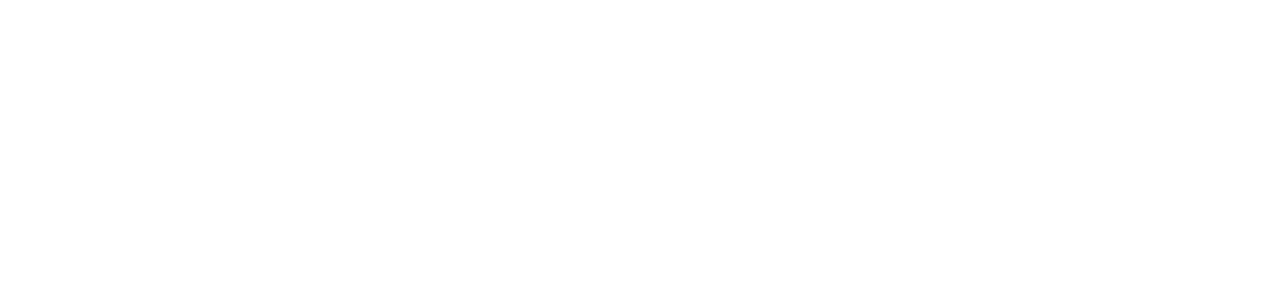
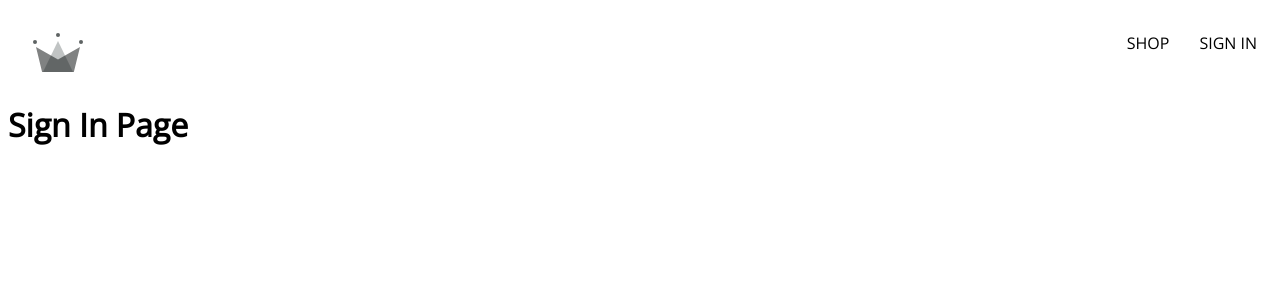
Before and after one commit to Nujsvart/complete-react-developer-redux-hooks-graphql, a React (Create React App) app in the folder crwn-clothing/: page /signIn in a window 1280 px wide. Before the commit this address had no page. Shown: the top 300 px of the page. Built offline with nearby package versions, Linux system fonts and the light colour scheme.

Commit message:
setting up firebase

```diff
--- a/crwn-clothing/package.json
+++ b/crwn-clothing/package.json
@@ -6,6 +6,7 @@
     "@testing-library/jest-dom": "^5.16.5",
     "@testing-library/react": "^13.4.0",
     "@testing-library/user-event": "^13.5.0",
+    "firebase": "^9.16.0",
     "react": "^18.2.0",
     "react-dom": "^18.2.0",
     "react-router-dom": "^6.7.0",
--- a/crwn-clothing/src/App.js
+++ b/crwn-clothing/src/App.js
@@ -2,6 +2,7 @@
 
 import Home from "./routes/Home/Home";
 import Navigation from "./routes/Navigation/Navigation";
+import SignIn from "./routes/SignIn/SignIn";
 
 const Shop = () => {
   return <h1>I am the shop page</h1>;
@@ -13,6 +14,7 @@
       <Route path="/" element={<Navigation />}>
         <Route index element={<Home />} />
         <Route path="shop" element={<Shop />} />
+        <Route path="signIn" element={<SignIn/> } />
       </Route>
     </Routes>
   );
--- a/crwn-clothing/src/routes/Navigation/Navigation.js
+++ b/crwn-clothing/src/routes/Navigation/Navigation.js
@@ -15,6 +15,9 @@
           <Link className="nav-link" to="./shop">
             SHOP
           </Link>
+          <Link className="nav-link" to="./signIn">
+            SIGN IN
+          </Link>
         </div>
       </div>
       <Outlet />
--- /dev/null
+++ b/crwn-clothing/src/routes/SignIn/SignIn.js
@@ -0,0 +1,9 @@
+const SignIn = () => {
+  return (
+    <div>
+      <h1>Sign In Page</h1>
+    </div>
+  );
+};
+
+export default SignIn;
```
Also changed, not shown: 1 other file (tests, documents, lock files or other folders).
